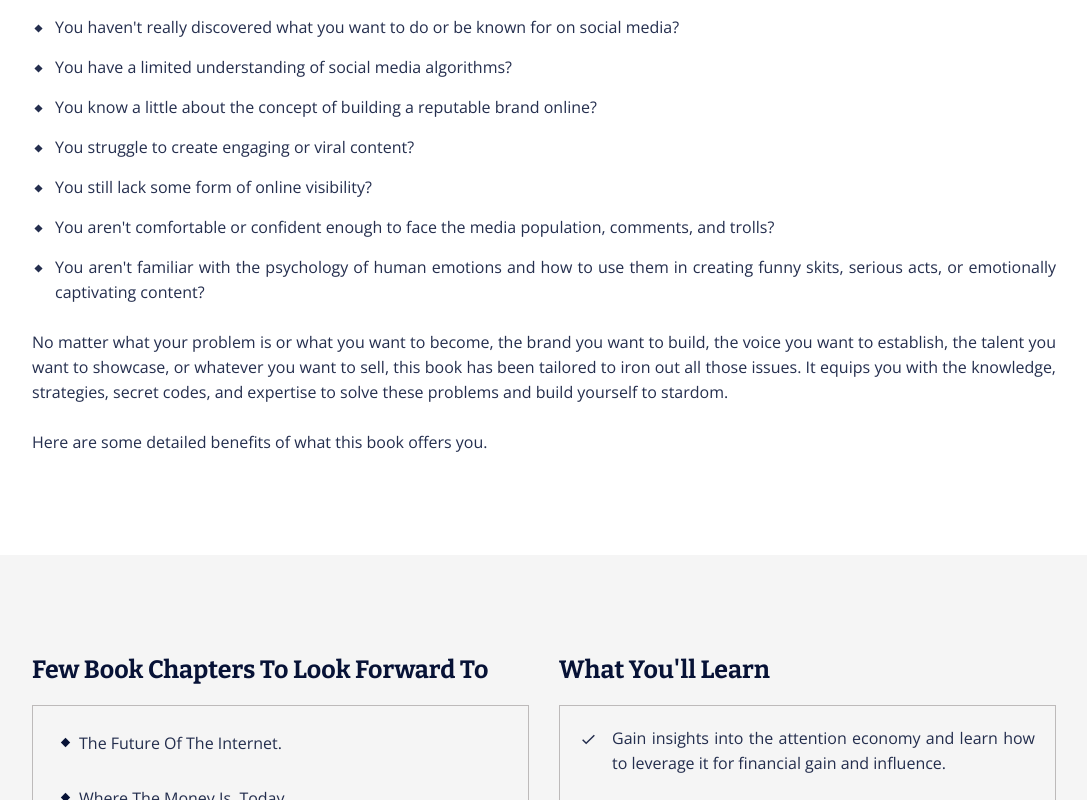
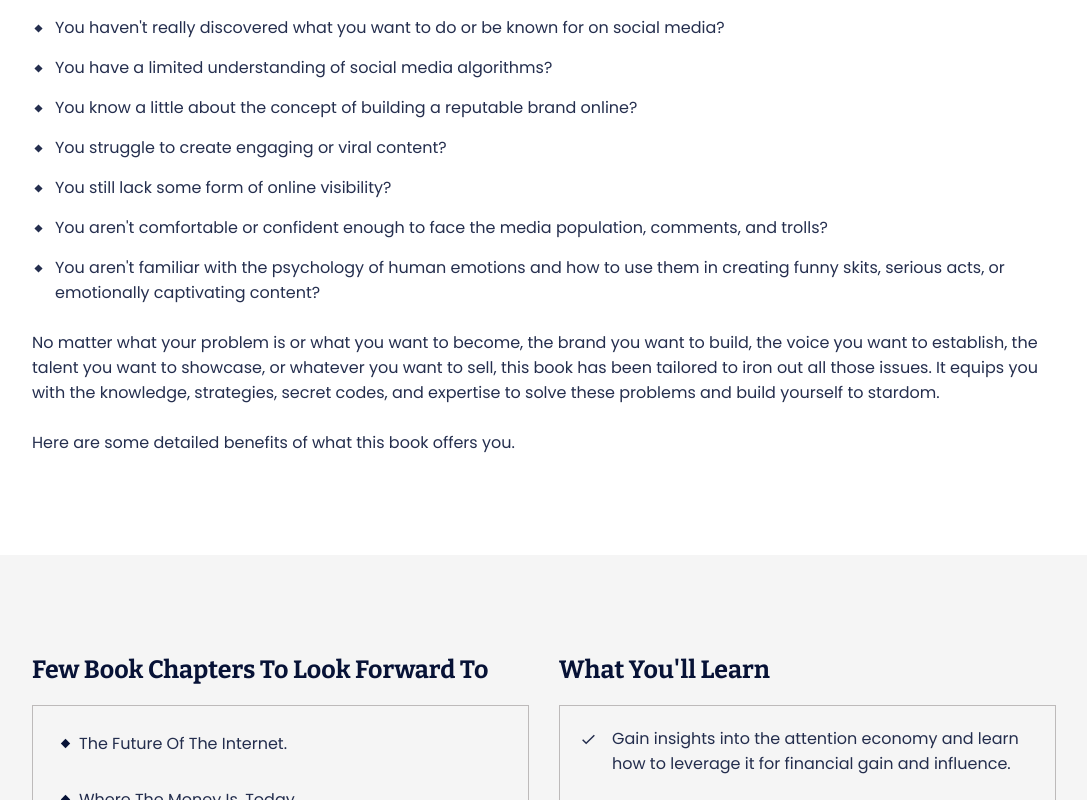
Before and after one commit to ugonna-onyejekwe/greene, a React (Vite) app: page / in a window 1280 px wide. Shown: the part 1360-2160 px from the top of the page, without its empty margins (96-1183 px from the left). Built offline with nearby package versions, Linux system fonts and the light colour scheme.

Commit message:
changed font and remove line hieght

```diff
--- a/src/App.scss
+++ b/src/App.scss
@@ -1,4 +1,4 @@
-@import url("https://fonts.googleapis.com/css2?family=Bitter:ital,wght@0,100..900;1,100..900&family=Open+Sans:ital,wght@0,300..800;1,300..800&display=swap");
+@import url("https://fonts.googleapis.com/css2?family=Bitter:ital,wght@0,100..900;1,100..900&family=Poppins:ital,wght@0,100;0,200;0,300;0,400;0,500;0,600;0,700;0,800;0,900;1,100;1,200;1,300;1,400;1,500;1,600;1,700;1,800;1,900&display=swap");
 
 @import "./variables.scss";
 
@@ -7,7 +7,7 @@
   margin: 0;
   text-decoration: none;
   box-sizing: border-box;
-  font-family: "Open Sans", sans-serif;
+  font-family: "Poppins", sans-serif;
 }
 
 // Reuseable styles
--- a/src/components/about-book/style.scss
+++ b/src/components/about-book/style.scss
@@ -68,8 +68,6 @@
             p {
               text-transform: capitalize;
               padding: 0;
-              text-align: justify;
-              line-height: 25px;
             }
           }
         }
@@ -143,8 +141,6 @@
           p {
             display: flex;
             gap: 15px;
-            text-align: justify;
-            line-height: 25px;
 
             &:not(:last-child) {
               padding-bottom: 20px;
--- a/src/components/authur-section/style.scss
+++ b/src/components/authur-section/style.scss
@@ -24,8 +24,6 @@
 
       p {
         padding: 20px 0;
-        line-height: 25px;
-        text-align: justify;
       }
 
       h4 {
--- a/src/components/get-book/style.scss
+++ b/src/components/get-book/style.scss
@@ -68,7 +68,6 @@
         padding: 20px 0;
 
         p {
-          line-height: 25px;
           &:not(:first-child) {
             padding-top: 20px;
           }
--- a/src/components/home/style.scss
+++ b/src/components/home/style.scss
@@ -31,7 +31,6 @@
       .briefing {
         color: rgb(193, 191, 191);
         padding: 20px 0;
-        line-height: 25px;
       }
 
       .rating_section {
--- a/src/components/intro-section/style.scss
+++ b/src/components/intro-section/style.scss
@@ -5,9 +5,6 @@
     padding: 100px 0;
 
     p {
-      text-align: justify;
-      line-height: 25px;
-
       span {
         margin-left: 30px;
       }
@@ -29,8 +26,6 @@
         list-style: none;
         display: flex;
         gap: 10px;
-        line-height: 25px;
-        text-align: justify;
 
         span {
           font-size: 13px;
--- a/src/components/review-section/style.scss
+++ b/src/components/review-section/style.scss
@@ -25,7 +25,6 @@
       p {
         text-align: center;
         padding: 20px 0;
-        line-height: 25px;
       }
 
       .avatar_section {
--- a/src/components/second-book-section/style.scss
+++ b/src/components/second-book-section/style.scss
@@ -71,7 +71,6 @@
       }
       .txt {
         padding: 20px 0;
-        line-height: 25px;
 
         p {
           &:first-child {
```
